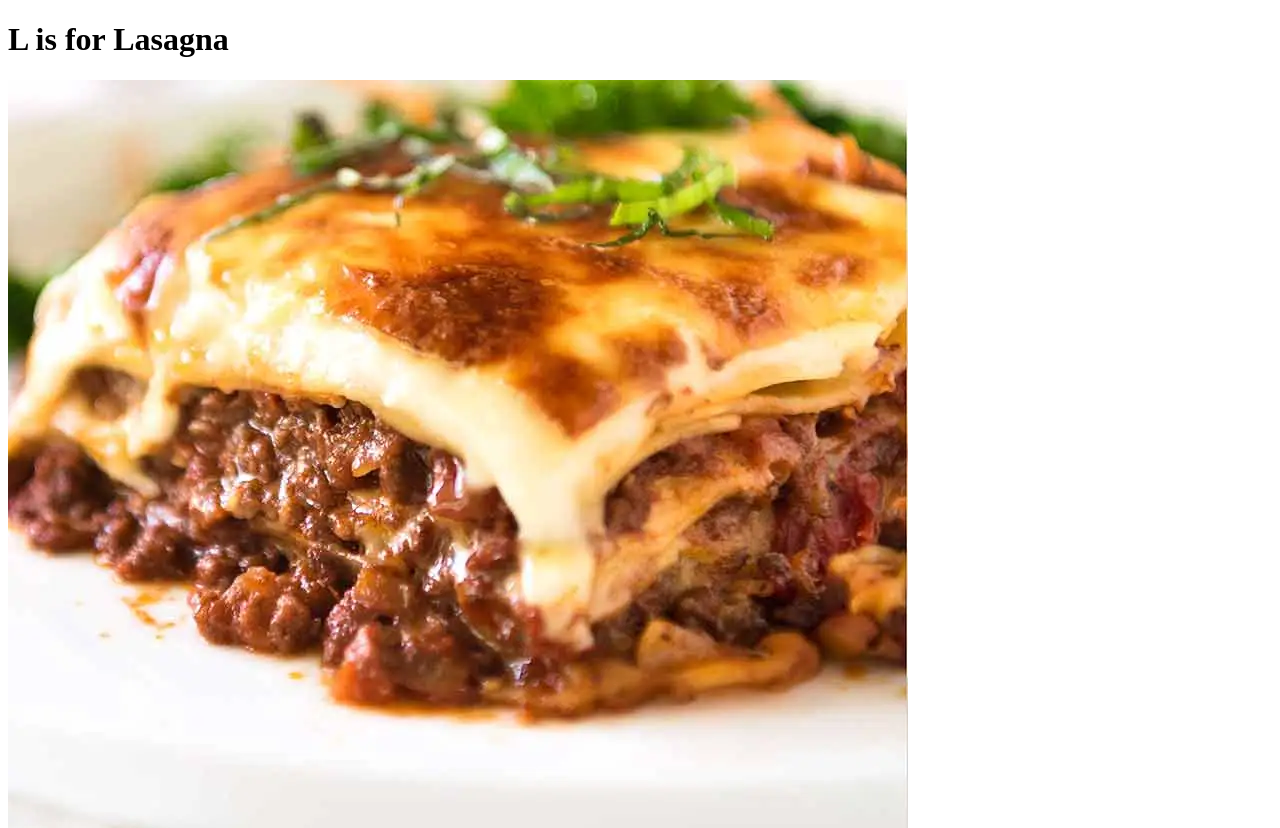
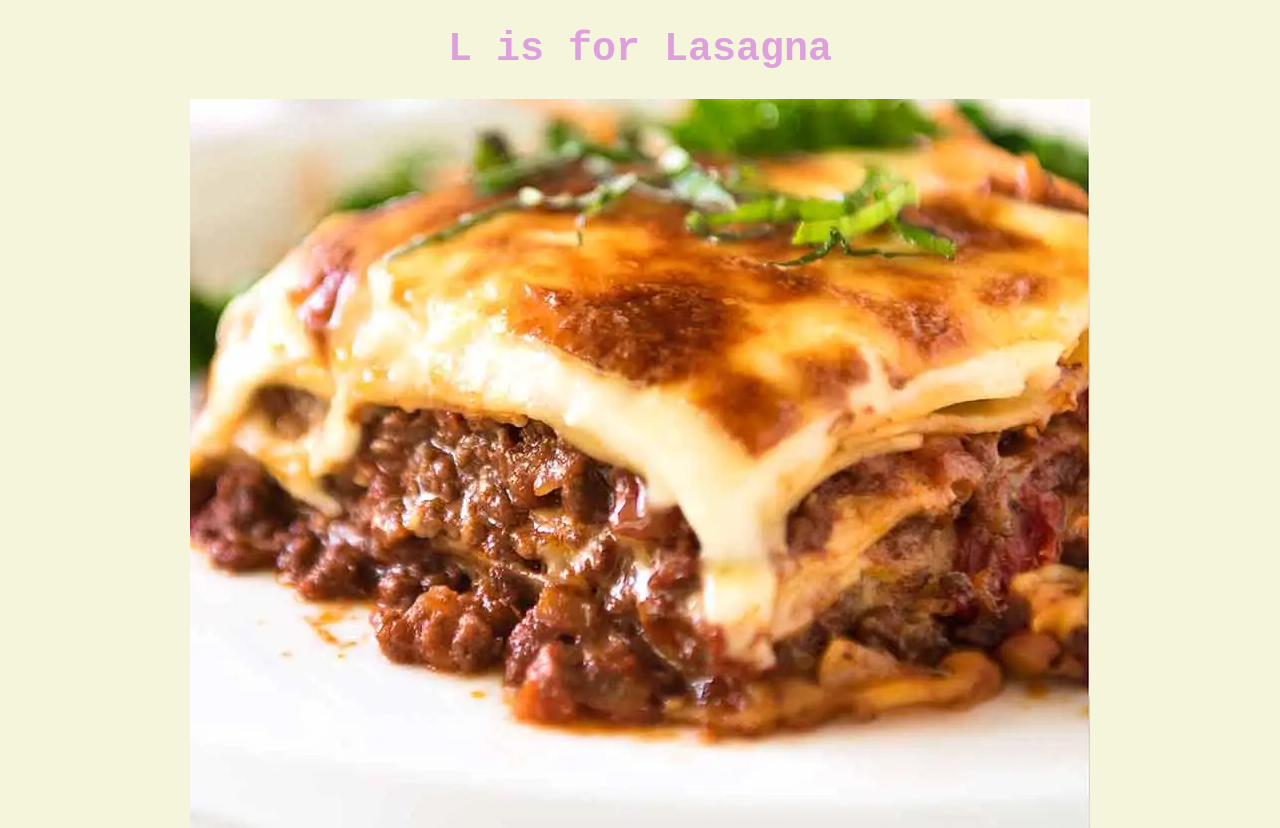
Before and after one commit to cxndylaw/odin-recipes, a plain HTML site: page recipes/lasagna.html in a window 1280 px wide. Shown: the top 828 px of the page. Drawn offline with Linux system fonts and the light colour scheme.

Commit message:
add id to elements

```diff
--- a/recipes/lasagna.html
+++ b/recipes/lasagna.html
@@ -5,10 +5,12 @@
     <meta http-equiv="X-UA-Compatible" content="IE=edge">
     <meta name="viewport" content="width=device-width, initial-scale=1.0">
     <title>Lasagna</title>
+    <link rel="stylesheet" href="../styles.css">
 </head>
 <body>
-    <h1>L is for Lasagna</h1>
-        <img src="../images/lasagna.webp">
+    <h1 id="title">L is for Lasagna</h1>
+
+    <img id="img" src="../images/lasagna.webp">
 
     <h2>Description</h2>
         <p>Lasagna, lasagna. How I love thee! It is possibly one of the most loved foods in the whole wide world, and understandably so. There is just something so sentimental about lasagna, so comforting. It evokes images of of gatherings with family and friends all around the world. It is the sort of food that is like a big warm hug, and so more-ish you want to keep digging in until you burst.</p>
```
